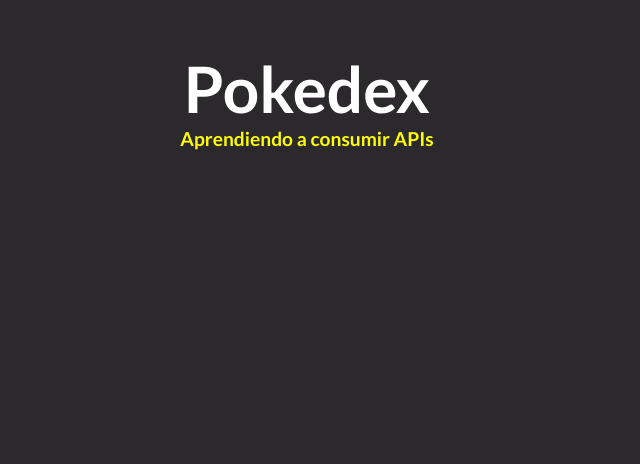
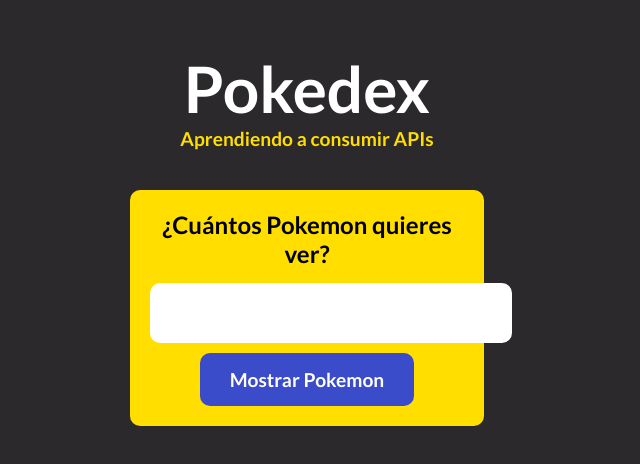
Before and after one commit to Sakhurama/Pokedex, a plain HTML site: page index.html in a window 1280 px wide. Shown: the whole page, without its empty margins (333-973 px from the left). Drawn offline with Linux system fonts and the light colour scheme; no server answers.

Commit message:
botón de cantidad de pokemones, capturar valorer, limpiar valores en una función, usar una funcion flecha, asignarle tareas a cada función, pasar variables de funcion a otra funcion.

```diff
--- a/index.html
+++ b/index.html
@@ -18,6 +18,16 @@
         <h2>Aprendiendo a consumir APIs</h2>
     </header>
 
+    <section>
+        <form id="pokemon-form">
+            <label for="cantidad-pokemon">
+                ¿Cuántos Pokemon quieres ver? <br>
+                <input type="number" id="cantidad-pokemon">
+            </label> <br>
+            <button type="submit">Mostrar Pokemon</button>
+        </form>
+    </section>
+
     <main>
         <div id="container">
 
--- a/script.js
+++ b/script.js
@@ -1,4 +1,3 @@
-
 function mostrarPokemon(data){
         const div = document.createElement("div");
         div.classList.add("pokemon");
@@ -13,7 +12,25 @@ function mostrarPokemon(data){
         container.append(div);
 };
 
-for(numero = 1; numero<= 5; numero++){
+
+
+const formPokemon = document.getElementById("pokemon-form");
+
+formPokemon.addEventListener("submit", function(e){
+    e.preventDefault();
+
+    let cantidadPokemon = 0
+
+    const container = document.getElementById('container');
+    container.innerHTML = ''; // Limpiar contenido anterior
+
+    cantidadPokemon = parseInt(document.getElementById("cantidad-pokemon").value);
+
+    llamarAPi(cantidadPokemon)
+})
+
+const llamarAPi = (cantidadPokemon) => {
+    for(numero = 1; numero<= cantidadPokemon; numero++){
         const url = `https://pokeapi.co/api/v2/pokemon/${numero}`
 
     fetch(url)
@@ -23,3 +40,4 @@ fetch(url)
         mostrarPokemon(data)
         })
     }
+}
--- a/style.css
+++ b/style.css
@@ -1,3 +1,12 @@
+/* Quitar flechas inputs number por defecto */
+input[type="number"]::-webkit-outer-spin-button,
+input[type="number"]::-webkit-inner-spin-button {
+    -webkit-appearance: none;
+    margin: 0;
+}
+
+
+/* Resetear estilos del navegador */
 * {
     box-sizing: border-box;
     margin: 0;
@@ -6,6 +15,17 @@
     color: black;
 }
 
+
+/* Variables de color */
+:root {
+    --amarillo: #ffde00;
+    --azul: 	#3b4cca;
+    --rojo: 	#ff0000;
+    --rojo-oscuro: #cc0000;
+}
+
+
+/* CSS de la aplicacion */
 body {
     padding: 50px;
     text-align: center;
@@ -23,7 +43,7 @@ header h1 {
 }
 
 header h2 {
-    color: yellow;
+    color: var(--amarillo);
     font-size: 1.2rem;
 }
 
@@ -51,3 +71,46 @@ header h2 {
     font-weight: 600;
     padding-bottom: 30px;
 }
+
+section {
+    color: black;
+    background-color: var(--amarillo);
+    width: 30%;
+    margin: auto;
+    margin-bottom: 20px;
+    padding: 20px;
+    border-radius: 10px;
+}
+
+section label {
+    font-size: 1.5rem;
+    font-weight: 600;
+}
+
+section input {
+    margin-top: 15px;
+    border-radius: 10px;
+    border: none;
+    height: 60px;
+    padding: 10px 0px;
+    font-size: 2rem;
+    text-align: center;
+}
+
+section button {
+    margin-top: 10px;
+    padding: 15px 30px;
+    border: none;
+    border-radius: 10px;
+    background-color: var(--azul);
+    color: white;
+    font-weight: 600;
+    font-size: 1.2rem;
+    cursor: pointer;
+    transition: ease;
+}
+
+section button:hover {
+    background-color: #2c3aa5;
+    transform: scale(0.98);
+}
```
Lines whose indentation alone changed are shown as unchanged.
